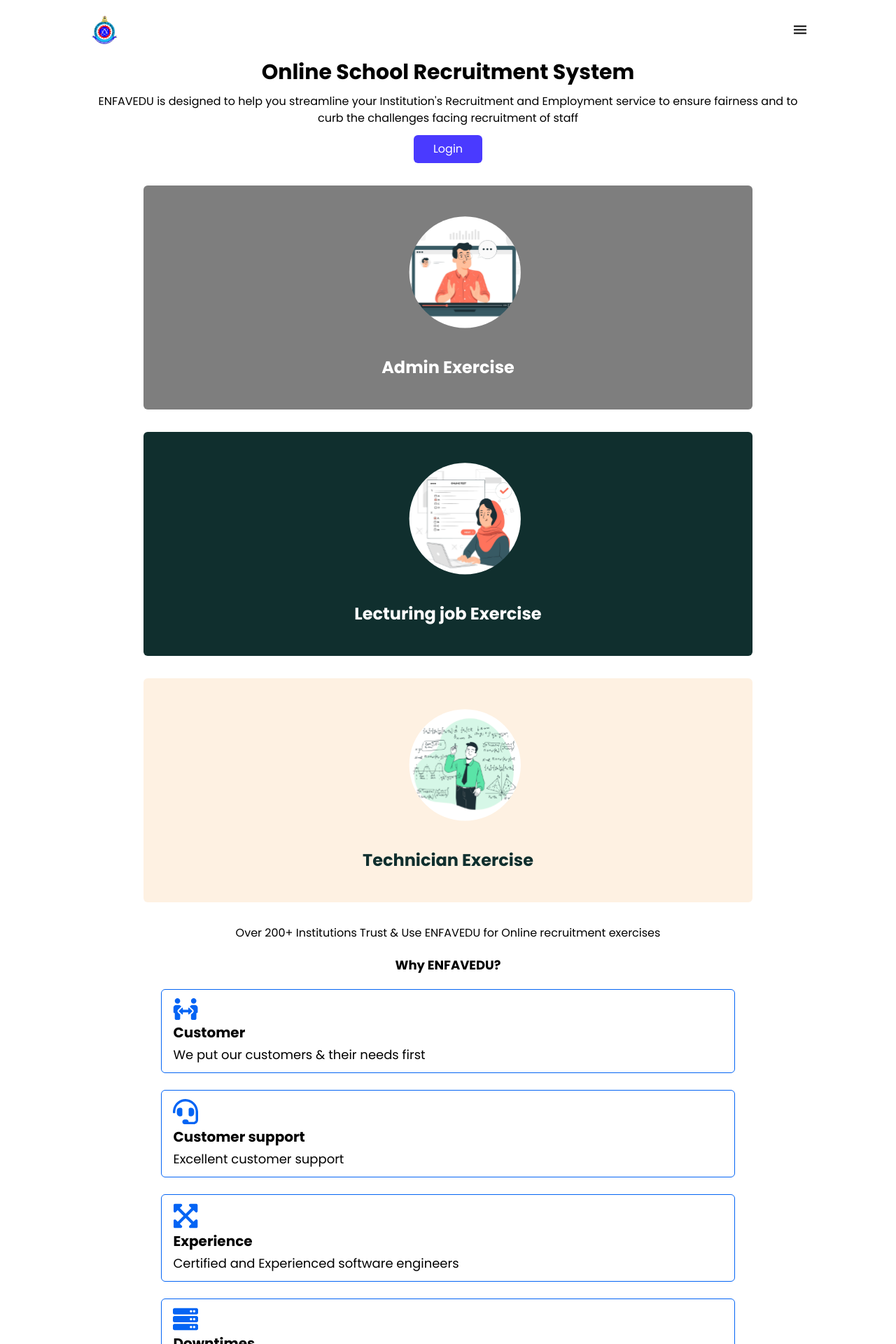
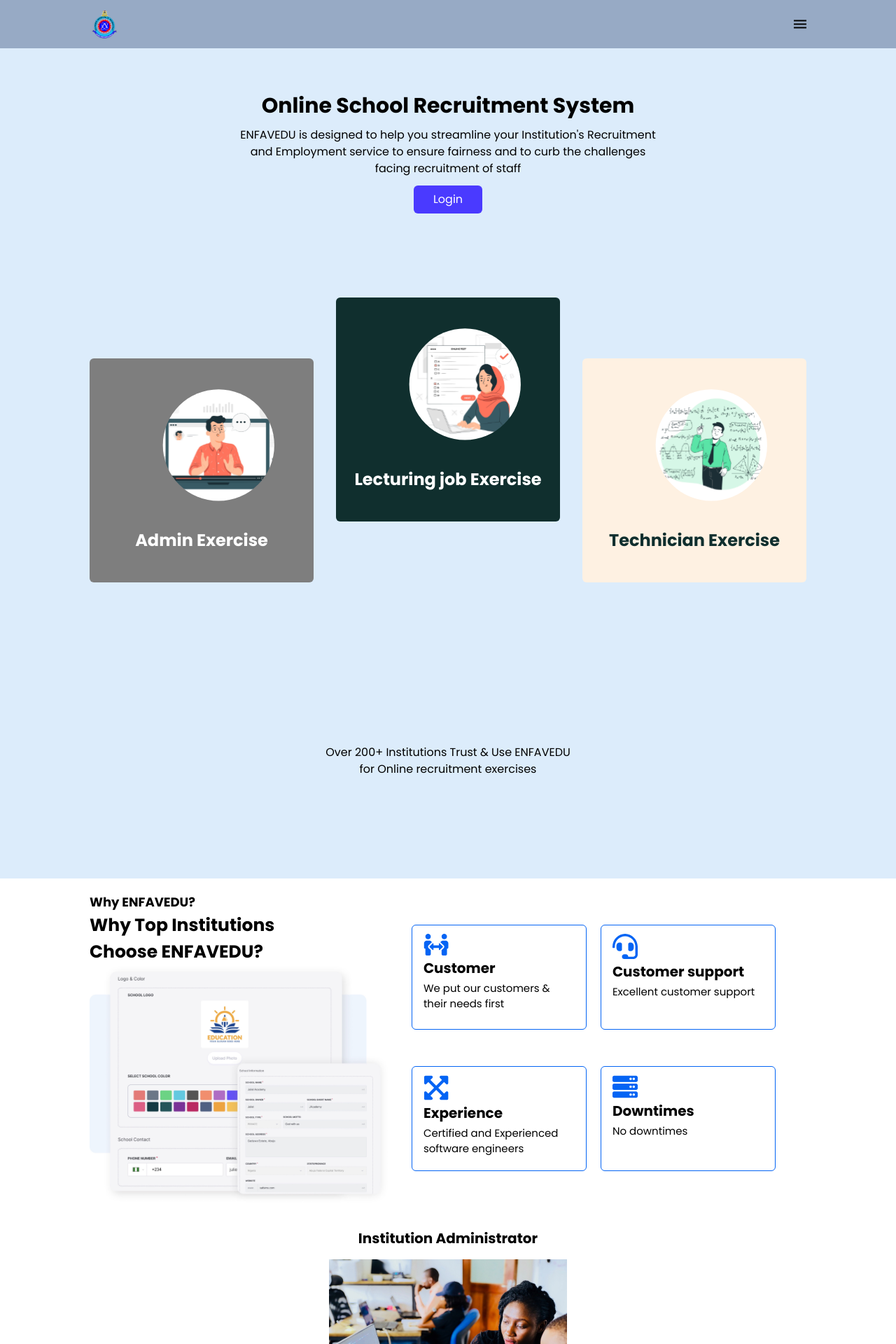
Before and after one commit to Leefranklyn/Enfavdu, a React (Vite) app: page / in a window 1280 px wide. Shown: the top 1920 px of the page at 70% size. Built offline with nearby package versions, Linux system fonts and the light colour scheme.

Commit message:
made the home page responsive

```diff
--- a/src/componenets/admin/Home.jsx
+++ b/src/componenets/admin/Home.jsx
@@ -14,33 +14,39 @@ import staff from "../../assets/staff.png";
 import svg from "../../assets/SVG.svg";
 import svg2 from "../../assets/SVG2.svg";
 import svg3 from "../../assets/SVG3.svg";
+import chart from "../../assets/Chart.jpg"
 
 const Home = () => {
   return (
     <>
       <Navbar />
+      <div className=" ">
+        <div className="md:bg-skyBlue md:py-16">
           <div className="my-container">
-        <h1 className="text-3xl font-extrabold text-center">
+            <h1 className="text-3xl font-extrabold text-center ">
               Online School Recruitment System
             </h1>
-        <p className="text-center py-3">
+            <p className="text-center py-3 max-w-[60ch] md:mx-auto">
               ENFAVEDU is designed to help you streamline your Institution&apos;s
-          Recruitment and Employment service to ensure fairness and to curb the
-          challenges facing recruitment of staff
+              Recruitment and Employment service to ensure fairness and to curb
+              the challenges facing recruitment of staff
             </p>
             <div className="flex justify-center">
               <button className="bg-blue flex justify-center py-2 px-7 rounded-md text-white outline-none border-none">
                 Login
               </button>
             </div>
-        <div className="flex flex-col justify-center items-center gap-8 my-8">
+          </div>
+        </div>
+        <div className="md:bg-skyBlue">
+          <div className="flex flex-col md:flex-row justify-center items-center my-auto gap-8 pt-14 md:h-[550px] my-container">
             <div className="bg-grey w-[85%] h-[320px] flex flex-col items-center justify-center rounded-md">
               <img className="ml-12 mb-10 w-[160px]" src={adminImage} alt="" />
               <h4 className="text-white text-2xl font-semibold">
                 Admin Exercise
               </h4>
             </div>
-          <div className="bg-darkGreen w-[85%] h-[320px] flex flex-col justify-center items-center rounded-md">
+            <div className="bg-darkGreen w-[85%] h-[320px] flex flex-col justify-center md:self-start items-center rounded-md">
               <img className="ml-12  mb-10 w-[160px]" src={exercise} alt="" />
               <h4 className="text-white text-2xl font-semibold">
                 Lecturing job Exercise
@@ -53,37 +59,46 @@ const Home = () => {
               </h4>
             </div>
           </div>
-        <p className="text-center">
+        </div>
+        <div className="md:bg-skyBlue">
+          <p className="text-center max-w-[35ch] mx-auto md:py-36 ">
             Over 200+ Institutions Trust & Use ENFAVEDU for Online recruitment
             exercises
           </p>
+        </div>
 
-        <div className="py-5">
-          <h3 className="text-center font-bold text-lg">Why ENFAVEDU?</h3>
-          <div className="flex flex-col items-center gap-y-6 py-5">
-            <div className="border border-borderBlue rounded-md w-[80%] flex flex-col gap-1 py-3 px-4">
+        <div className="py-5 my-container md:flex md:gap-8">
+          <div>
+            <h3 className="text-center md:text-left font-bold text-lg">Why ENFAVEDU?</h3>
+            <div className="hidden md:block">
+              <h3 className="text-[25px] font-extrabold w-[18ch]">Why Top Institutions Choose ENFAVEDU?</h3>
+              <img src={chart} alt="" />
+            </div>
+          </div>
+          <div className="flex flex-col md:flex-row md:flex-wrap md:w-[60%] items-center gap-y-6 md:gap-y-0 md:gap-x-5  py-5">
+            <div className="border border-borderBlue rounded-md w-[80%] max-w-[250px] h-[150px] flex flex-col gap-1 py-3 px-4">
               <img src={symbol} className="w-9" alt="" />
               <h5 className="text-xl font-semibold">Customer</h5>
-              <p className="text-[18px]">
+              <p className="text-[18px] md:text-[15px]">
                 We put our customers & their needs first
               </p>
             </div>
-            <div className="border border-borderBlue rounded-md w-[80%] flex flex-col gap-1 py-3 px-4">
+            <div className="border border-borderBlue rounded-md w-[80%] max-w-[250px] h-[150px] flex flex-col gap-1 py-3  px-4">
               <img src={symbol2} className="w-9" alt="" />
               <h5 className="text-xl font-semibold">Customer support</h5>
-              <p className="text-[18px]">Excellent customer support</p>
+              <p className="text-[18px] md:text-[15px]">Excellent customer support</p>
             </div>
-            <div className="border border-borderBlue rounded-md w-[80%] flex flex-col gap-1 py-3 px-4">
+            <div className="border border-borderBlue rounded-md w-[80%] max-w-[250px] h-[150px] flex flex-col gap-1 py-3 px-4">
               <img src={symbol3} className="w-9" alt="" />
               <h5 className="text-xl font-semibold">Experience</h5>
-              <p className="text-[18px]">
+              <p className="text-[18px] md:text-[15px]">
                 Certified and Experienced software engineers
               </p>
             </div>
-            <div className="border border-borderBlue rounded-md w-[80%] flex flex-col gap-1 py-3 px-4">
+            <div className="border border-borderBlue rounded-md w-[80%] max-w-[250px] h-[150px] flex flex-col gap-1 py-3 px-4">
               <img src={symbol4} className="w-9" alt="" />
               <h5 className="text-xl font-semibold">Downtimes</h5>
-              <p className="text-[18px]">No downtimes</p>
+              <p className="text-[18px] md:text-[15px]">No downtimes</p>
             </div>
           </div>
         </div>
@@ -92,7 +107,9 @@ const Home = () => {
           <h4 className="text-center font-semibold text-xl my-4">
             Institution Administrator
           </h4>
+          <div className="flex justify-center">
             <img src={image} alt="" />
+          </div>
           <p className="pt-7">
             ENFAVEDU provides a comprehensive management system that helps you
             efficiently streamline operations of the recruitment process on your
@@ -125,7 +142,9 @@ const Home = () => {
           <h4 className="text-center text-lg font-semibold my-4">
             Prospective Staff
           </h4>
+          <div className="flex justify-center">
             <img src={staff} alt="" />
+          </div>
           <p>
             ENFAVEDU provides a comprehensive management system that helps you
             seamlessly carry out your staff recruitment process.
@@ -185,7 +204,7 @@ const Home = () => {
           </button>
         </div>
       </div>
-      <Footer/>
+      <Footer />
     </>
   );
 };
--- a/src/layout/Navbar.jsx
+++ b/src/layout/Navbar.jsx
@@ -12,8 +12,9 @@ const Navbar = () => {
       : (document.body.style.overflow = "unset");
   };
   return (
+    <div className=" md:bg-blueishGray">
       <div className="my-container">
-      <div className="flex items-center justify-between py-5">
+        <div className="flex items-center justify-between py-5 md:py-3">
           <div>
             <img src={logo} alt="" />
           </div>
@@ -39,6 +40,7 @@ const Navbar = () => {
           </div>
         </div>
       </div>
+    </div>
   );
 };
 
--- a/tailwind.config.js
+++ b/tailwind.config.js
@@ -11,7 +11,8 @@ export default {
         borderBlue: "#0464F4",
         lightBlue: "#9BC0F3",
         skyBlue: "#DCECFB",
-        lightGrey: "#F6F6F6"
+        lightGrey: "#F6F6F6",
+        blueishGray: "#97AAC5"
       },
       listStyleImage: {
         check: 'url("/assets/check.svg")',
```
Also changed, not shown: src/assets/Chart.jpg (added). Lines whose indentation alone changed are shown as unchanged.
